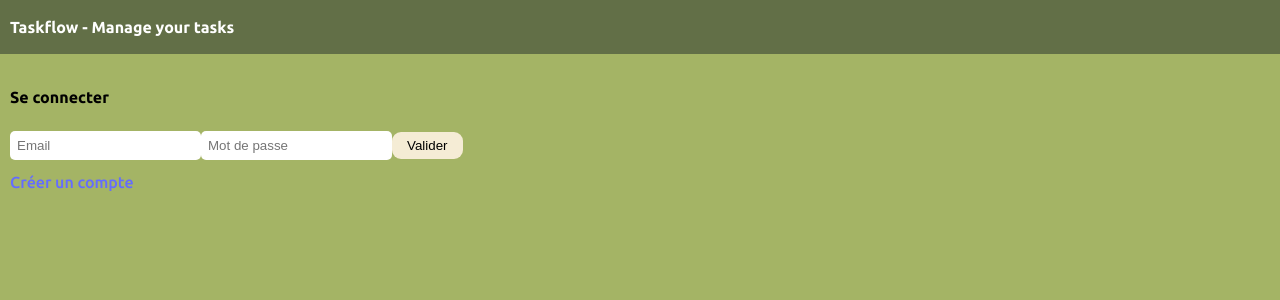
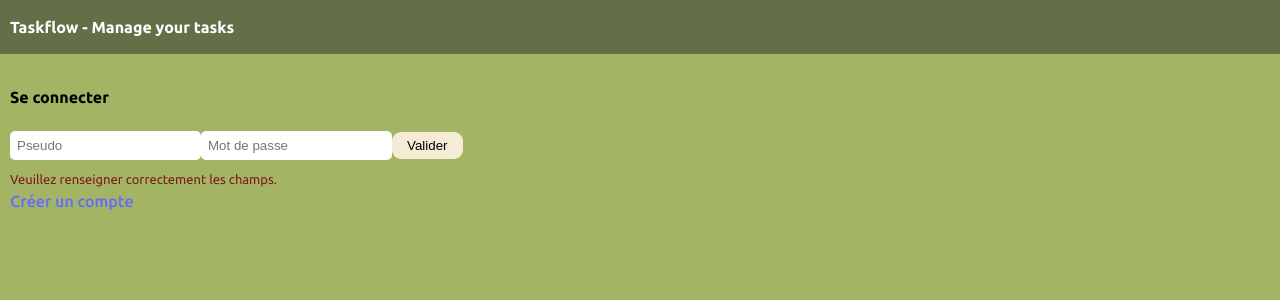
Before and after one commit to mariaguyde/taskflow-kanban, a React (Vite) app in the folder taskflow-kanban/: page / in a window 1280 px wide. Both pictures are taken after a click on the button "Valider". Shown: the top 300 px of the page. Built offline with nearby package versions, Linux system fonts and the light colour scheme.

Commit message:
(feat:) gestion des champs vides lors de l'envoi du formulaire

```diff
--- a/taskflow-kanban/src/components/CreateAccount/Createaccount.jsx
+++ b/taskflow-kanban/src/components/CreateAccount/Createaccount.jsx
@@ -5,12 +5,12 @@ import { Link } from "react-router-dom";
 
 function CreateAccount() {
 
-    const [accountInfos, setAccountInfos] = useState({mail:"", password:""});
+    const [accountInfos, setAccountInfos] = useState({pseudo:"", password:""});
 
     const handleChange = (event) => {
         switch(event.target.id) {
-            case 'email':
-                accountInfos.mail = event.target.value;
+            case 'pseudo':
+                accountInfos.pseudo = event.target.value;
                 setAccountInfos(accountInfos);
                 break;
             case 'password':
@@ -20,6 +20,7 @@ function CreateAccount() {
             case 'submit':
                 console.log(accountInfos);
                 console.log('création dun nouveau user dans mongodb');
+                checkAccountInfos();
                 break;
             default:
                 console.log("problème survenu au niveau des paramètres !");
@@ -28,13 +29,26 @@ function CreateAccount() {
         console.log(accountInfos);
     }
 
+    const checkAccountInfos = () => {
+        if (accountInfos.pseudo.length === 0  || accountInfos.password.length === 0) { // non valide
+            // affichage de l'erreur
+            console.log(document.getElementById('createAccountContainer__errorMsg'));
+            document.getElementById('createAccountContainer__errorMsg').style.display = "block";
+        }
+        else {
+            document.getElementById('createAccountContainer__errorMsg').style.display = "none";
+        }
+    }
+
+
   return (
     <div className={styles.createAccountContainer}>
          <div className={styles.container_formAddColumns}>
             <h4>Créer mon compte</h4>
-            <input type="text" id="email"  className={styles.input} placeholder="Email" onChange={handleChange}/>
+            <input type="text" id="pseudo"  className={styles.input} placeholder="Pseudo" onChange={handleChange}/>
             <input type="password" id="password"  className={styles.input} placeholder="Mot de passe" onChange={handleChange} />
             <button id='submit' className={styles.btnSubmit} onClick={handleChange}>Valider</button>
+            <div id='createAccountContainer__errorMsg' className={styles.createAccountContainer__errorMsg}>Veuillez renseigner correctement les champs.</div>
             <div><Link to="/login">Se connecter</Link></div>
         </div>
     </div>
--- a/taskflow-kanban/src/components/CreateAccount/createaccount.module.css
+++ b/taskflow-kanban/src/components/CreateAccount/createaccount.module.css
@@ -22,3 +22,9 @@
     padding: 6px 15px;
     width: fit-content;
 }
+
+.createAccountContainer__errorMsg {
+    display: none;
+    color: rgb(126, 28, 28);
+    font-size: 13px;
+}
--- a/taskflow-kanban/src/components/Login/Login.jsx
+++ b/taskflow-kanban/src/components/Login/Login.jsx
@@ -3,12 +3,13 @@ import styles from './login.module.css'
 import { Link } from "react-router-dom";
 
 function Login() {
-    const [accountInfos, setAccountInfos] = useState({mail:"", password:""});
+    const [accountInfos, setAccountInfos] = useState({pseudo:'', password:''});
 
     const handleChange = (event) => {
+        //document.getElementById('loginContainer__errorMsg').style.display = "none";
         switch(event.target.id) {
-            case 'email':
-                accountInfos.mail = event.target.value;
+            case 'pseudo':
+                accountInfos.pseudo = event.target.value;
                 setAccountInfos(accountInfos);
                 break;
             case 'password':
@@ -18,7 +19,7 @@ function Login() {
             case 'submit':
                 console.log(accountInfos);
                 console.log('vérification du compte user si valide le rediriger vers le tableau');
-
+                checkAccountInfos();
                 break;
             default:
                 console.log("problème survenu au niveau des paramètres !");
@@ -26,13 +27,25 @@ function Login() {
         }
         console.log(accountInfos);
     }
+
+    const checkAccountInfos = () => {
+        if (accountInfos.pseudo.length === 0  || accountInfos.password.length === 0) { // non valide
+            // affichage de l'erreur
+            document.getElementById('loginContainer__errorMsg').style.display = "block";
+        }
+        else {
+            document.getElementById('loginContainer__errorMsg').style.display = "none";
+        }
+    }
+
   return (
     <div className={styles.loginContainer}>
          <div className={styles.container_formAddColumns}>
             <h4>Se connecter</h4>
-            <input type="text" id="email"  className={styles.input} placeholder="Email" onChange={handleChange}/>
+            <input type="text" id="pseudo"  className={styles.input} placeholder="Pseudo" onChange={handleChange}/>
             <input type="password" id="password"  className={styles.input} placeholder="Mot de passe" onChange={handleChange} />
             <button id='submit' className={styles.btnSubmit} onClick={handleChange}>Valider</button>
+            <div id='loginContainer__errorMsg' className={styles.loginContainer__errorMsg}>Veuillez renseigner correctement les champs.</div>
             <div><Link to="/createaccount">Créer un compte</Link></div>
         </div>
     </div>
--- a/taskflow-kanban/src/components/Login/login.module.css
+++ b/taskflow-kanban/src/components/Login/login.module.css
@@ -22,3 +22,9 @@
     padding: 6px 15px;
     width: fit-content;
 }
+
+.loginContainer__errorMsg {
+    display: none;
+    color: rgb(126, 28, 28);
+    font-size: 13px;
+}
```
